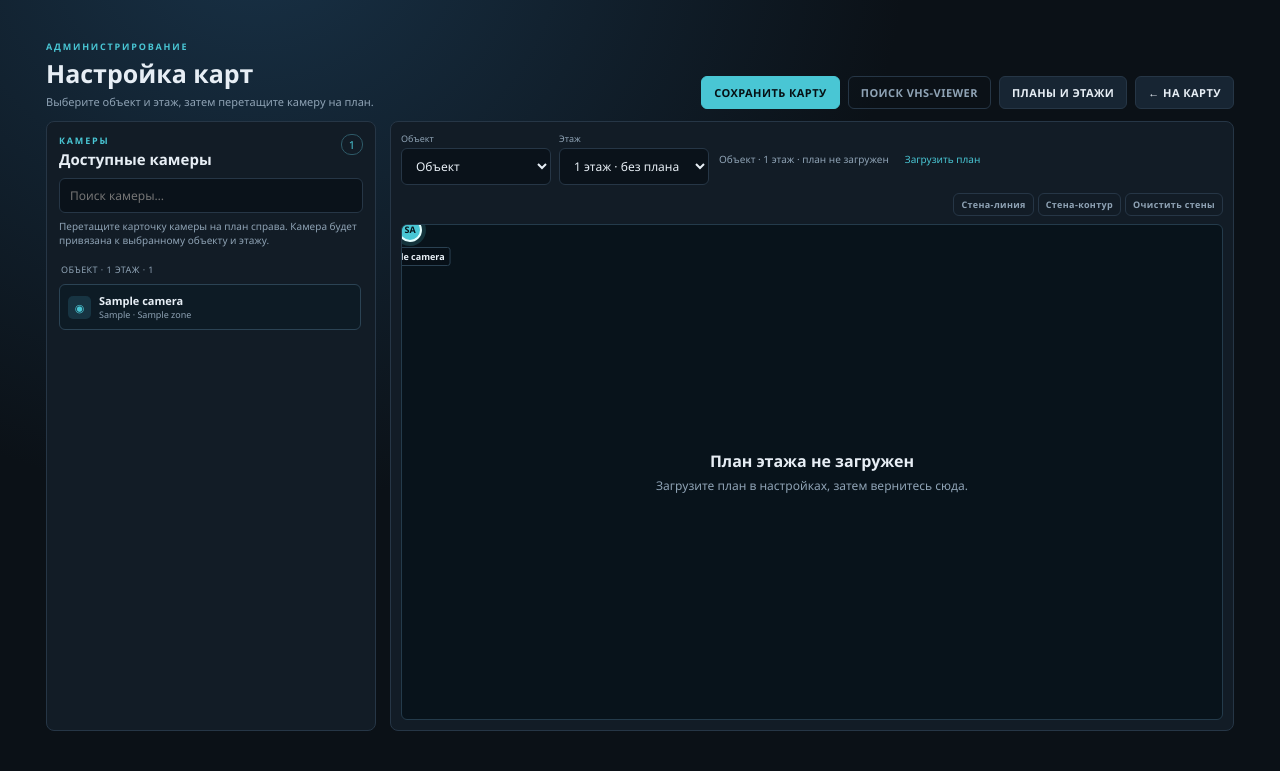
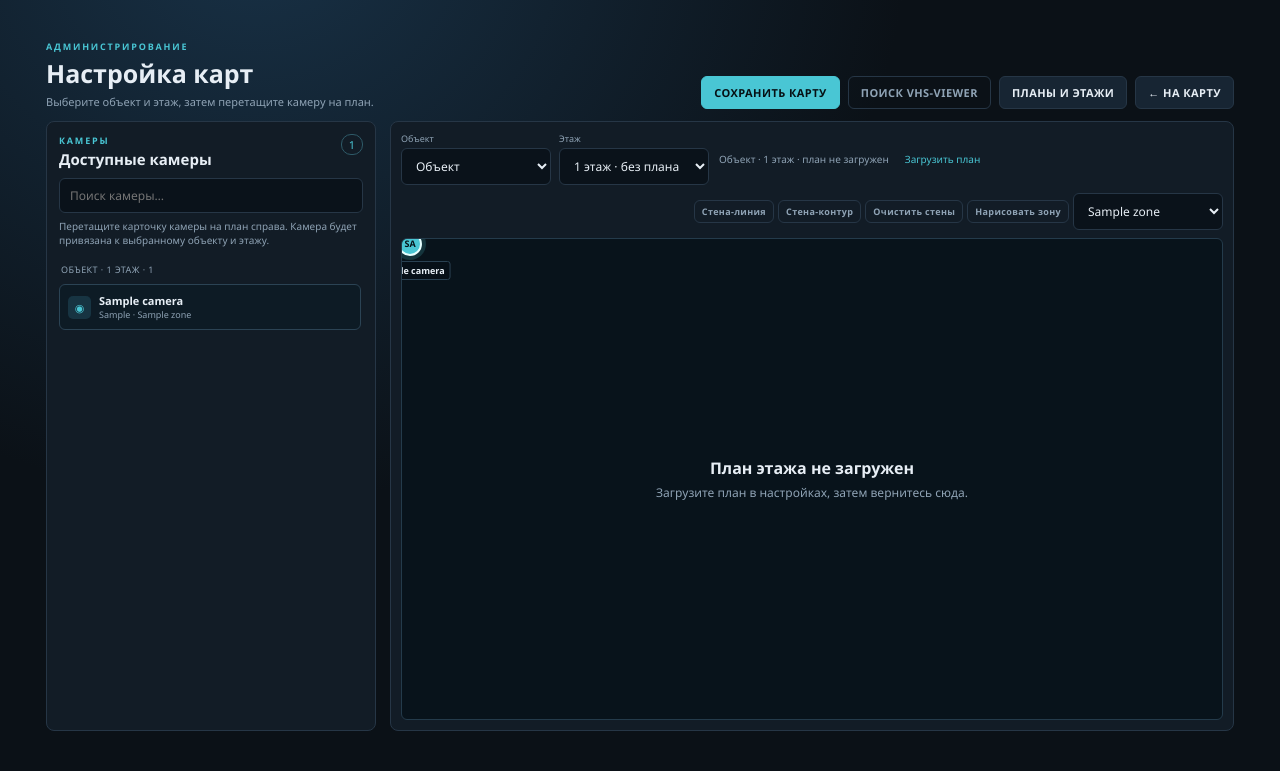
Before and after one commit to andrey-geben/VHS-Security, a Flask app: page /map-setup in a window 1280 px wide. Shown: the part 68-839 px from the top of the page. Run offline with Flask 3, Linux system fonts and the light colour scheme; the visitor is signed in with stand-in values (Sample User, id 1); data comes from the database, SQL or seed files in the repository; tables that the repository leaves empty hold one stand-in row (values such as "Sample post").

Commit message:
Draw zones and bind cameras with contour warnings

```diff
--- a/app.py
+++ b/app.py
@@ -201,6 +201,7 @@ CREATE TABLE IF NOT EXISTS zones (
     id INTEGER PRIMARY KEY AUTOINCREMENT,
     floor_id INTEGER NOT NULL REFERENCES floors(id) ON DELETE CASCADE,
     name TEXT NOT NULL,
+    geometry_json TEXT NOT NULL DEFAULT '[]',
     armed INTEGER NOT NULL DEFAULT 0,
     schedule_enabled INTEGER NOT NULL DEFAULT 0,
     holiday_mode TEXT NOT NULL DEFAULT 'weekday',
@@ -298,6 +299,9 @@ def init_db():
     floor_columns = {row[1] for row in db.execute("PRAGMA table_info(floors)").fetchall()}
     if "walls_json" not in floor_columns:
         db.execute("ALTER TABLE floors ADD COLUMN walls_json TEXT NOT NULL DEFAULT '[]'")
+    zone_columns = {row[1] for row in db.execute("PRAGMA table_info(zones)").fetchall()}
+    if "geometry_json" not in zone_columns:
+        db.execute("ALTER TABLE zones ADD COLUMN geometry_json TEXT NOT NULL DEFAULT '[]'")
     building_columns = {row[1] for row in db.execute("PRAGMA table_info(buildings)").fetchall()}
     for building_column, definition in (
         ("kind", "TEXT NOT NULL DEFAULT 'building'"),
@@ -419,6 +423,10 @@ def _camera_for_ref(camera_ref: str, name: str, source_url: str, floor_id: int):
     cam = one("SELECT * FROM cameras WHERE camera_ref=?", (camera_ref,))
     if cam:
         return cam
+    base_ref = re.sub(r"_s\d+$", "", str(camera_ref or ""))
+    for candidate in rows("SELECT * FROM cameras"):
+        if re.sub(r"_s\d+$", "", str(candidate.get("camera_ref") or "")) == base_ref:
+            return candidate
     # Viewer присылает stream_id (usb_..._s1), а камера уже создана по
     # camera_id/имени из состояния Viewer. Не плодим вторую запись.
     if source_url and source_url == get_viewer_url() and name:
@@ -1841,7 +1849,62 @@ def api_map_setup():
         "JOIN buildings b ON b.id=f.building_id "
         "LEFT JOIN zones z ON z.id=c.zone_id ORDER BY b.name, f.level, c.name"
     )
-    return jsonify({"buildings": buildings, "floors": floors, "cameras": cameras})
+    zones = rows(
+        "SELECT z.*, f.name AS floor_name, f.building_id AS building_id, b.name AS building_name "
+        "FROM zones z JOIN floors f ON f.id=z.floor_id JOIN buildings b ON b.id=f.building_id "
+        "ORDER BY b.name, f.level, z.name"
+    )
+    for zone in zones:
+        try:
+            zone["points"] = json.loads(zone.get("geometry_json") or "[]")
+        except ValueError:
+            zone["points"] = []
+    return jsonify({"buildings": buildings, "floors": floors, "cameras": cameras, "zones": zones})
+
+
+def _point_in_polygon(x: float, y: float, points: list) -> bool:
+    inside = False
+    j = len(points) - 1
+    for i, point in enumerate(points):
+        try:
+            xi, yi = float(point[0]), float(point[1])
+            xj, yj = float(points[j][0]), float(points[j][1])
+        except (TypeError, ValueError, IndexError):
+            j = i
+            continue
+        if (yi > y) != (yj > y) and x < (xj - xi) * (y - yi) / ((yj - yi) or 1e-9) + xi:
+            inside = not inside
+        j = i
+    return inside
+
+
+@app.post("/api/floors/<int:floor_id>/zones")
+@admin_required
+def api_create_zone(floor_id: int):
+    data = request.get_json(silent=True) or {}
+    name = str(data.get("name") or "").strip()
+    points = data.get("points") or []
+    if not name or not isinstance(points, list) or len(points) < 3:
+        return jsonify({"error": "нужно имя и минимум 3 точки"}), 400
+    clean = []
+    for point in points:
+        try:
+            clean.append([max(0.0, min(100.0, float(point[0]))), max(0.0, min(100.0, float(point[1])))])
+        except (TypeError, ValueError, IndexError):
+            continue
+    if len(clean) < 3:
+        return jsonify({"error": "некорректный контур"}), 400
+    if not one("SELECT * FROM floors WHERE id=?", (floor_id,)):
+        return jsonify({"error": "этаж не найден"}), 404
+    db = get_db()
+    db.execute(
+        "INSERT INTO zones (floor_id, name, geometry_json, armed, schedule_enabled, created_at) "
+        "VALUES (?, ?, ?, 0, 0, ?)",
+        (floor_id, name, json.dumps(clean), time.time()),
+    )
+    zone_id = db.execute("SELECT last_insert_rowid()").fetchone()[0]
+    db.commit()
+    return jsonify({"ok": True, "zone_id": zone_id, "id": zone_id, "name": name, "points": clean})
 
 
 @app.post("/api/cameras/<int:camera_id>/place")
@@ -1858,12 +1921,30 @@ def api_place_camera(camera_id: int):
     camera = one("SELECT * FROM cameras WHERE id=?", (camera_id,))
     if not floor or not camera:
         return jsonify({"error": "камера или этаж не найдены"}), 404
+    zone_id = data.get("zone_id")
+    warning = ""
+    if zone_id:
+        try:
+            zone_id = int(zone_id)
+        except (TypeError, ValueError):
+            zone_id = None
+    if zone_id:
+        zone = one("SELECT * FROM zones WHERE id=? AND floor_id=?", (zone_id, floor_id))
+        if not zone:
+            zone_id = None
+        else:
+            try:
+                points = json.loads(zone.get("geometry_json") or "[]")
+            except ValueError:
+                points = []
+            if len(points) >= 3 and not _point_in_polygon(x, y, points):
+                warning = f"Камера вне контура зоны «{zone['name']}»."
     get_db().execute(
-        "UPDATE cameras SET floor_id=?, x=?, y=? WHERE id=?",
-        (floor_id, x, y, camera_id),
+        "UPDATE cameras SET floor_id=?, x=?, y=?, zone_id=? WHERE id=?",
+        (floor_id, x, y, zone_id, camera_id),
     )
     get_db().commit()
-    return jsonify({"ok": True, "camera_id": camera_id, "floor_id": floor_id, "x": x, "y": y})
+    return jsonify({"ok": True, "camera_id": camera_id, "floor_id": floor_id, "x": x, "y": y, "zone_id": zone_id, "warning": warning})
 
 
 @app.post("/api/cameras/<int:camera_id>/place-geo")
--- a/static/css/map-setup.css
+++ b/static/css/map-setup.css
@@ -52,5 +52,6 @@
 .setup-wall-layer .wall-line{stroke:#d3a85a;stroke-width:2;fill:none}
 .setup-wall-layer .wall-preview{stroke:var(--cyan);stroke-width:2;stroke-dasharray:5 4;fill:none}
 .setup-wall-layer .wall-point{fill:var(--cyan);stroke:#061018;stroke-width:2}
+.setup-wall-layer .zone-polygon{fill:rgba(73,198,212,.10);stroke:var(--cyan);stroke-width:2;stroke-dasharray:6 4}
 .setup-stage.wall-drawing{cursor:crosshair}
 @media(max-width:900px){.map-setup-layout{grid-template-columns:1fr;min-height:0}.camera-tray{max-height:300px}.setup-stage{min-height:340px;max-height:none}}
--- a/static/js/map-setup.js
+++ b/static/js/map-setup.js
@@ -1,5 +1,5 @@
 (function () {
-  const state = { data: null, buildingId: null, floorId: null, search: "", draggingCamera: null, geoMap: null, geoLayer: null, geoSelected: null, drawMode: null, drawPoints: [] };
+  const state = { data: null, buildingId: null, floorId: null, search: "", draggingCamera: null, geoMap: null, geoLayer: null, geoSelected: null, drawMode: null, drawPoints: [], zones: [] };
   const $ = (selector) => document.querySelector(selector);
   const CSRF = window.CSRF_TOKEN;
 
@@ -257,16 +257,17 @@
     renderCameras();
     renderPlan();
     renderWallLayer();
+    renderZoneOptions();
   }
 
   function currentCamera(id) {
     return (state.data?.cameras || []).find((c) => String(c.id) === String(id));
   }
 
-  async function placeCamera(cameraId, floorId, x, y) {
-    await api(`/api/cameras/${cameraId}/place`, {
+  async function placeCamera(cameraId, floorId, x, y, zoneId = null) {
+    const result = await api(`/api/cameras/${cameraId}/place`, {
       method: "POST",
-      body: JSON.stringify({ floor_id: floorId, x, y }),
+      body: JSON.stringify({ floor_id: floorId, x, y, zone_id: zoneId }),
     });
     const camera = currentCamera(cameraId);
     if (camera) {
@@ -277,10 +278,13 @@
       camera.building_name = floor?.building_name || camera.building_name;
       camera.x = x;
       camera.y = y;
+      camera.zone_id = zoneId;
+      camera.zone_name = state.zones.find((z) => String(z.id) === String(zoneId))?.name || "";
     }
     renderCameras();
     renderMarkers();
     renderPlan();
+    return result;
   }
 
   async function placeCameraGeo(cameraId, floorId, lat, lon) {
@@ -334,7 +338,7 @@
       marker.classList.remove("dragging");
       const point = stagePoint(event);
       try {
-        await placeCamera(camera.id, state.floorId, point.x, point.y);
+        await placeCamera(camera.id, state.floorId, point.x, point.y, camera.zone_id || null);
         setStatus(`Камера «${camera.name}» установлена.`);
       } catch (error) {
         setStatus(`Ошибка: ${error.message}`);
@@ -375,9 +379,13 @@
       return;
     }
     const point = stagePoint(event);
+    const activeZone = $("#setupZoneSelect")?.value;
+    const zone = activeZone
+      ? state.zones.find((item) => String(item.id) === String(activeZone))
+      : zoneAtPoint(point.x, point.y);
     try {
-      await placeCamera(cameraId, state.floorId, point.x, point.y);
-      setStatus(`Камера установлена: ${point.x.toFixed(1)}%, ${point.y.toFixed(1)}%.`);
+      const result = await placeCamera(cameraId, state.floorId, point.x, point.y, zone?.id || null);
+      setStatus(result.warning || `Камера установлена: ${point.x.toFixed(1)}%, ${point.y.toFixed(1)}%.`);
     } catch (error) {
       setStatus(`Ошибка: ${error.message}`);
     }
@@ -395,6 +403,33 @@
   });
   function wallsList() {
     return selectedFloor()?.walls || [];
+  }
+
+  function renderZoneOptions() {
+    const select = $("#setupZoneSelect");
+    if (!select) return;
+    const zones = (state.zones || []).filter((z) => String(z.floor_id) === String(state.floorId));
+    select.innerHTML = '<option value="">Без зоны</option>' + zones.map((zone) =>
+      `<option value="${zone.id}">${esc(zone.name)}</option>`
+    ).join("");
+    if (zones.length === 1) select.value = String(zones[0].id);
+  }
+
+  function zoneAtPoint(x, y) {
+    for (const zone of (state.zones || []).filter((z) => String(z.floor_id) === String(state.floorId))) {
+      const points = zone.points || [];
+      if (points.length < 3) continue;
+      let inside = false;
+      for (let i = 0, j = points.length - 1; i < points.length; j = i++) {
+        const xi = Number(points[i][0]), yi = Number(points[i][1]);
+        const xj = Number(points[j][0]), yj = Number(points[j][1]);
+        if ((yi > y) !== (yj > y) && x < ((xj - xi) * (y - yi)) / ((yj - yi) || 1e-9) + xi) {
+          inside = !inside;
+        }
+      }
+      if (inside) return zone;
+    }
+    return null;
   }
 
   function renderWallLayer() {
@@ -416,10 +451,19 @@
       line.setAttribute("class", "wall-line");
       svg.appendChild(line);
     }
+    for (const zone of (state.zones || []).filter((z) => String(z.floor_id) === String(state.floorId))) {
+      if (!zone.points || zone.points.length < 3) continue;
+      const path = document.createElementNS(ns, "path");
+      path.setAttribute("d", "M " + zone.points.map(([x, y]) =>
+        `${(Number(x) / 100) * width} ${(Number(y) / 100) * height}`
+      ).join(" L ") + " Z");
+      path.setAttribute("class", "zone-polygon");
+      svg.appendChild(path);
+    }
     if (state.drawPoints.length) {
       const points = state.drawPoints;
       const path = document.createElementNS(ns, "path");
-      path.setAttribute("d", "M " + points.map(([x, y]) => `${(x / 100) * width} ${(y / 100) * height}`).join(" L ") + (state.drawMode === "polygon" ? " Z" : ""));
+      path.setAttribute("d", "M " + points.map(([x, y]) => `${(x / 100) * width} ${(y / 100) * height}`).join(" L ") + (state.drawMode === "polygon" || state.drawMode === "zone" ? " Z" : ""));
       path.setAttribute("class", "wall-preview");
       svg.appendChild(path);
       for (const [x, y] of points) {
@@ -451,6 +495,7 @@
     $("#setupStage").classList.remove("wall-drawing");
     $("#setupWallLine").classList.remove("active");
     $("#setupWallPolygon").classList.remove("active");
+    $("#setupZoneDraw").classList.remove("active");
     renderWallLayer();
   }
 
@@ -474,6 +519,26 @@
       await saveWalls([...wallsList(), ...additions]);
       resetWallDrawing();
       setStatus("Стена-контур добавлена.");
+      return;
+    }
+    if (state.drawMode === "zone") {
+      if (state.drawPoints.length < 3) { setStatus("Нужно минимум 3 точки."); return; }
+      const name = window.prompt("Название зоны:");
+      if (!name) return;
+      try {
+        const zone = await api(`/api/floors/${state.floorId}/zones`, {
+          method: "POST",
+          body: JSON.stringify({ name, points: state.drawPoints }),
+        });
+        zone.points = state.drawPoints;
+        zone.floor_id = state.floorId;
+        state.zones.push(zone);
+        resetWallDrawing();
+        renderZoneOptions();
+        setStatus(`Зона «${name}» создана.`);
+      } catch (error) {
+        setStatus(`Ошибка зоны: ${error.message}`);
+      }
     }
   }
 
@@ -521,6 +586,15 @@
     $("#setupWallPolygon").classList.add("active");
     $("#setupStage").classList.add("wall-drawing");
     setStatus("Кликайте точки контура, затем «Завершить».");
+  });
+  $("#setupZoneDraw").addEventListener("click", () => {
+    resetWallDrawing();
+    state.drawMode = "zone";
+    $("#setupWallFinish").hidden = false;
+    $("#setupWallCancel").hidden = false;
+    $("#setupZoneDraw").classList.add("active");
+    $("#setupStage").classList.add("wall-drawing");
+    setStatus("Кликайте точки контура зоны, затем «Завершить».");
   });
   $("#setupWallFinish").addEventListener("click", finishWallDrawing);
   $("#setupWallCancel").addEventListener("click", resetWallDrawing);
@@ -585,6 +659,7 @@
   async function load() {
     try {
       state.data = await api("/api/map-setup");
+      state.zones = state.data.zones || [];
       if (!state.buildingId && state.data.buildings.length) state.buildingId = state.data.buildings[0].id;
       if (!state.floorId) {
         const first = state.data.floors.find((f) => String(f.building_id) === String(state.buildingId));
--- a/templates/map_setup.html
+++ b/templates/map_setup.html
@@ -45,6 +45,8 @@
           <button type="button" class="ghost" id="setupWallFinish" hidden>Завершить</button>
           <button type="button" class="ghost" id="setupWallCancel" hidden>Отмена</button>
           <button type="button" class="ghost" id="setupWallsClear">Очистить стены</button>
+          <button type="button" class="ghost" id="setupZoneDraw">Нарисовать зону</button>
+          <select id="setupZoneSelect" title="Активная зона"><option value="">Без зоны</option></select>
         </div>
       </div>
       <div class="setup-geo-stage" id="setupGeoStage" hidden></div>
```
